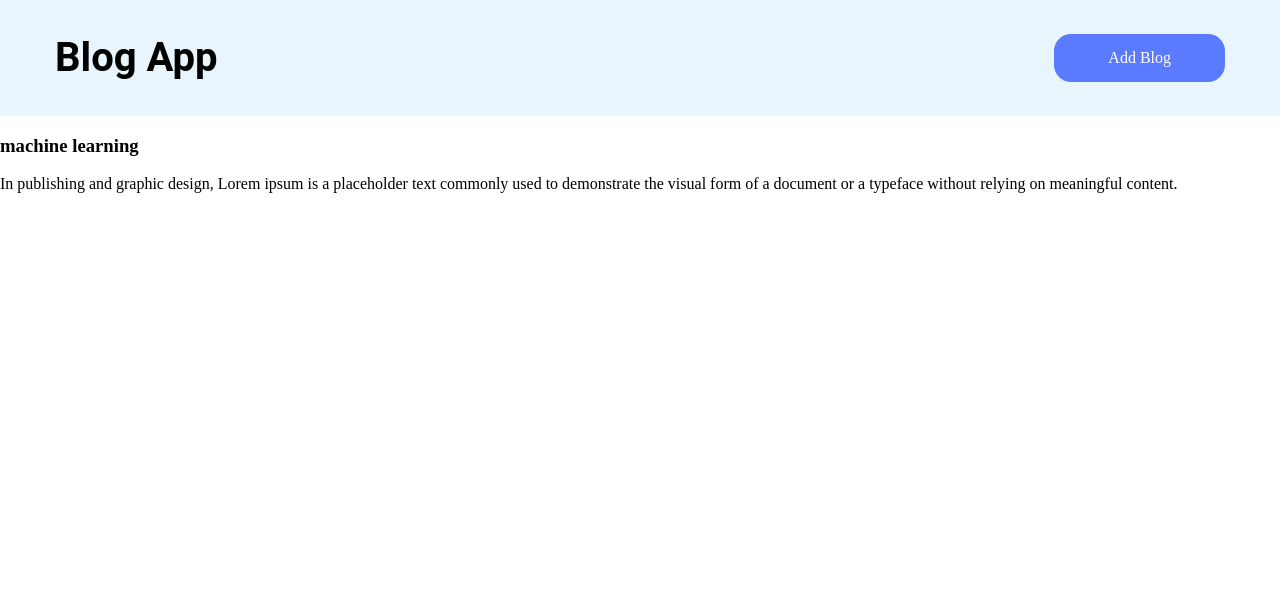
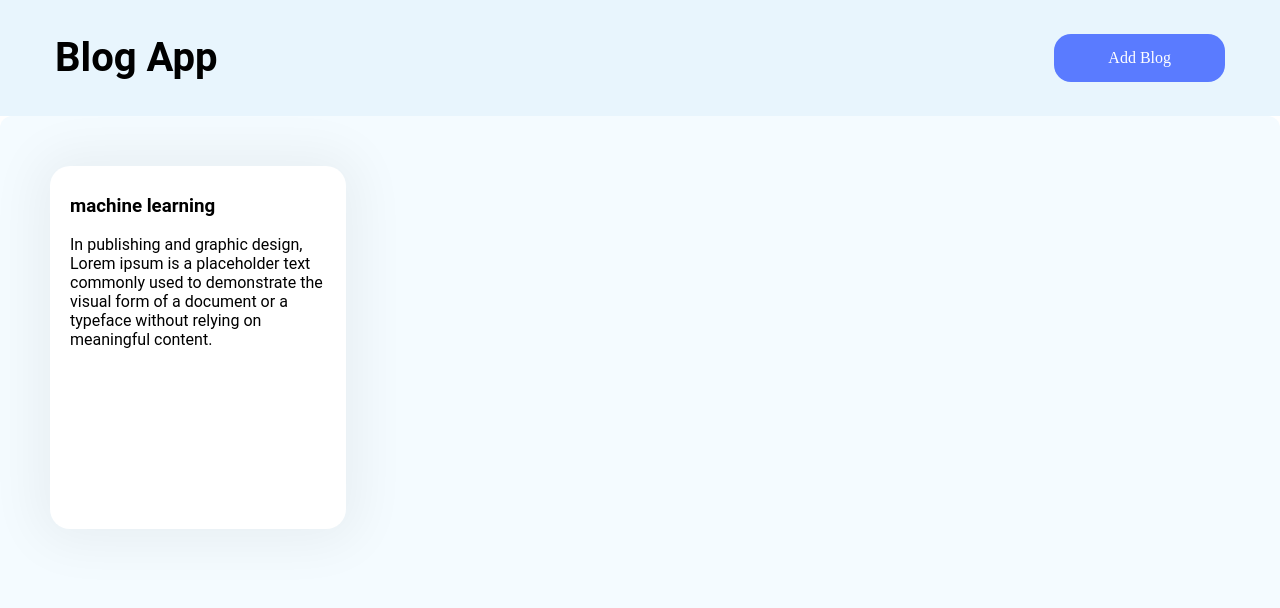
Before and after one commit to connectemea/bootcamp-blog-app, a React (Create React App) app: page / in a window 1280 px wide. Shown: the top 608 px of the page. Built offline with nearby package versions, Linux system fonts and the light colour scheme.

Commit message:
home cmplted

```diff
--- a/src/components/pages/Home.js
+++ b/src/components/pages/Home.js
@@ -11,7 +11,7 @@ export default function Home() {
       <div className={styles.Header}>
         <h3 className={styles.Heading}>Blog App</h3> <Link to="create" className={styles.add}>Add Blog</Link>
       </div>
-      <div>
+      <div className={styles.blogWrapper}>
         {blogs &&
           blogs.map((blog) => <Blog title={blog.name} desc={blog.desc}/>)}
       </div>
--- a/src/components/pages/styles.module.css
+++ b/src/components/pages/styles.module.css
@@ -28,3 +28,9 @@
   color: #fff;
   padding: 15px 54px;
 }
+.blogWrapper{
+  background:#f4fbff;
+  height: 88%;
+  border-radius: 12px;
+  padding: 50px;
+}
--- a/src/components/utils/Blog.css
+++ /dev/null
@@ -1,8 +0,0 @@
-.Card{
-    height: 497px;
-    width: 368px;
-    left: 0px;
-    top: 0px;
-    border-radius: 20px;
-    background: red;
-}
--- a/src/components/utils/Blog.js
+++ b/src/components/utils/Blog.js
@@ -1,4 +1,4 @@
-import styles from './Blog.css'
+import styles from './styles.module.css'
 export default function Blog(props) {
   const { title, desc } = props;
   return (
--- /dev/null
+++ b/src/components/utils/styles.module.css
@@ -0,0 +1,11 @@
+.Card {
+  height: 343px;
+  width: 256px;
+  left: 0px;
+  top: 0px;
+  border-radius: 20px;
+  font-family: Roboto;
+  background: #fff;
+  padding: 10px 20px;
+  box-shadow: 0px 1px 51px 14px rgba(0, 0, 0, 0.05);
+}
```
